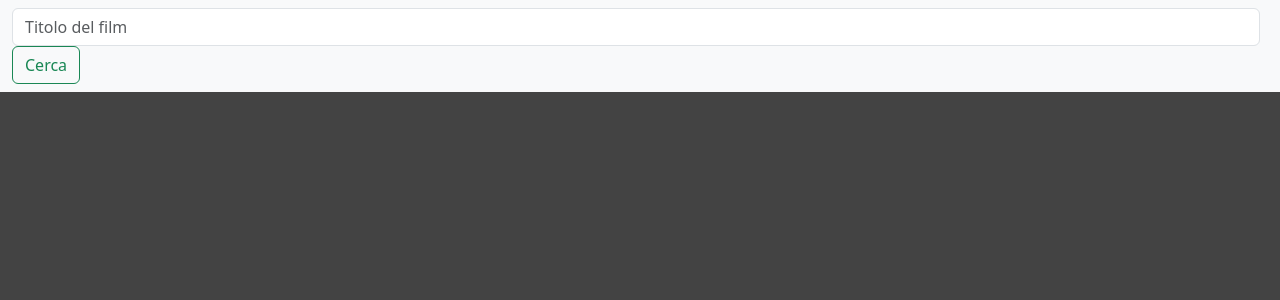
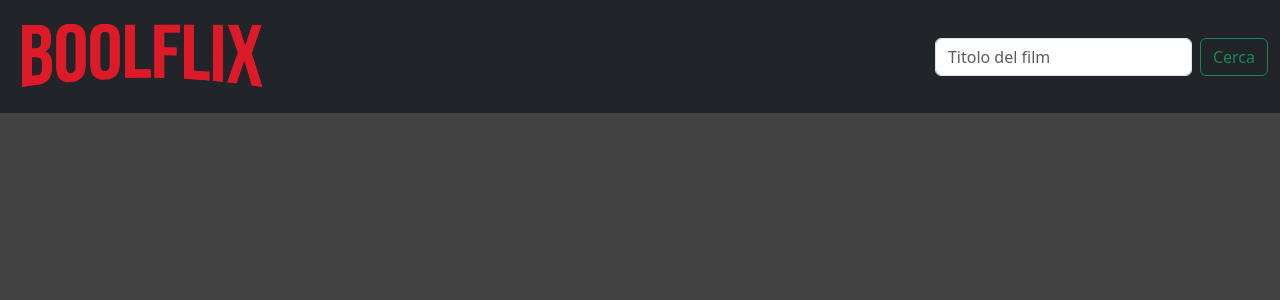
Before and after one commit to GabrieleMajocchi/vite-boolflix, a Vue app: page / in a window 1280 px wide. Shown: the top 300 px of the page. Built offline with nearby package versions, Linux system fonts and the light colour scheme.

Commit message:
added header navbar with logo

```diff
--- a/src/components/AppHeader.vue
+++ b/src/components/AppHeader.vue
@@ -14,7 +14,14 @@ import SearchBar from './SearchBar.vue';
 
 <template>
     <header>
-        <SearchBar/>
+        <nav class="navbar navbar-dark bg-dark">
+            <div class="container-fluid">
+                <a class="navbar-brand" href="#">
+                    <img src="../assets/img/logo.png" alt="Logo" class="d-inline-block align-text-top">
+                </a>
+                <SearchBar/>
+            </div>
+        </nav>
     </header>
 </template>
 
--- a/src/components/SearchBar.vue
+++ b/src/components/SearchBar.vue
@@ -29,12 +29,10 @@ import { store } from '../store.js';
 </script>
 
 <template>
-    <nav class="navbar bg-light">
-        <div class="container-fluid">
-                <input class="form-control me-2" type="search" placeholder="Titolo del film" aria-label="Search" v-model="searchText" @keyup.enter="getMovies(searchText)">
-                <button class="btn btn-outline-success" type="send" @click="getMovies(searchText), searchText=''" >Cerca</button>
-        </div>
-    </nav>
+    <div class="d-flex">
+        <input class="form-control me-2" type="search" placeholder="Titolo del film" aria-label="Search" v-model="searchText" @keyup.enter="getMovies(searchText)">
+        <button class="btn btn-outline-success" type="button" @click="getMovies(searchText), searchText=''" >Cerca</button>
+    </div>
 </template>
 
 <style lang="scss" scoped>
```
Also changed, not shown: src/assets/img/logo.png (added).
